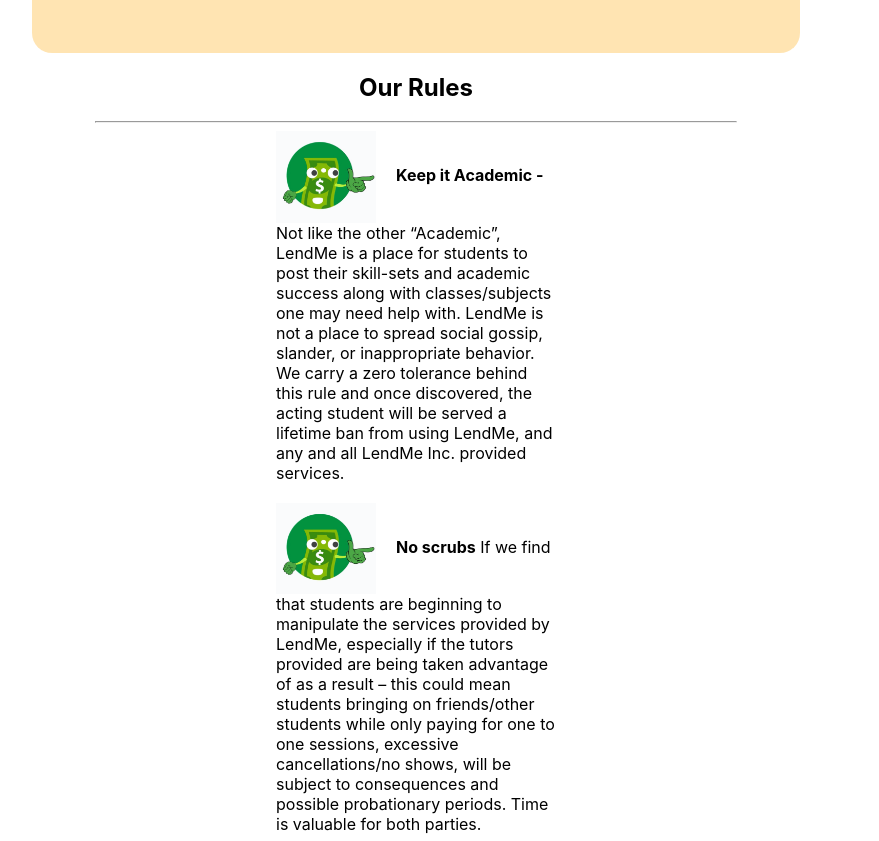
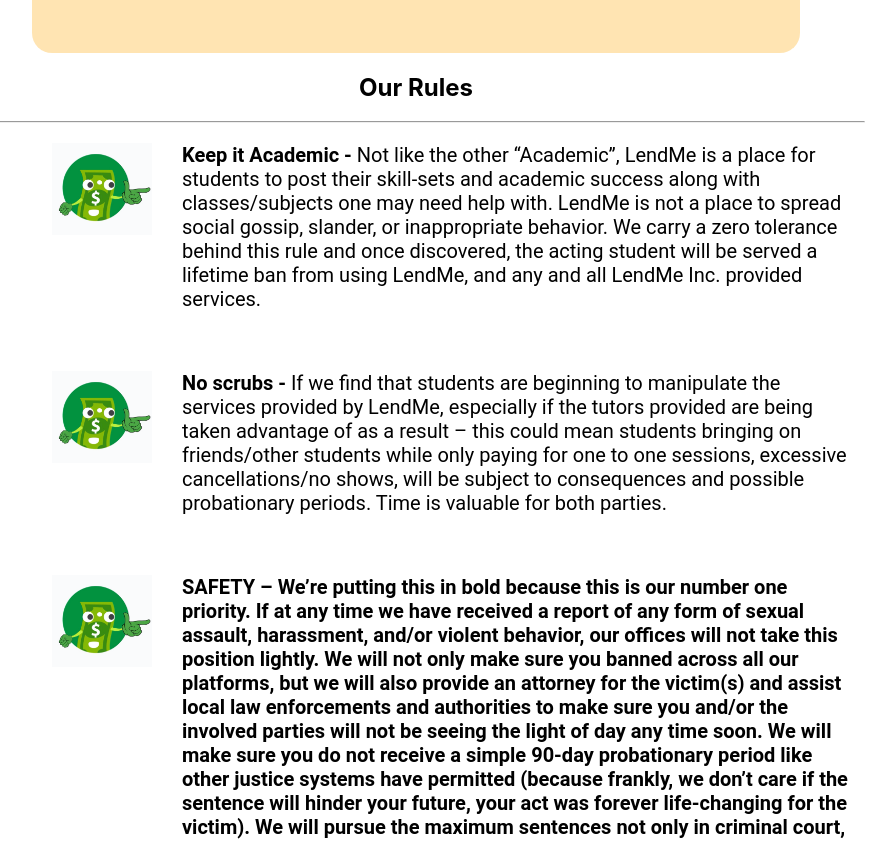
Before and after one commit to YohanesDemissie/react-redux, a React (Create React App) app in the folder react-redux/: page / in a window 1280 px wide. Shown: the part 1607-2448 px from the top of the page, without its empty margins (224-1103 px from the left). Built offline with nearby package versions, Linux system fonts and the light colour scheme.

Commit message:
committing final touches on styling and spcing

```diff
--- a/react-redux/src/App.css
+++ b/react-redux/src/App.css
@@ -154,10 +154,15 @@
 }
 
 .landingSubFooter{
-  margin-left: 500px;
-  margin-right: 500px;
-  /* text-align: center;  */
+  margin-left: 20%;
+  /*margin-right: 20%; */
 
+}
+
+.rulesText{
+  text-align: left;
+  margin-left: 150px;
+  word-wrap: break-word;
 }
 
 .footer-comp{
--- a/react-redux/src/Landing.js
+++ b/react-redux/src/Landing.js
@@ -74,27 +74,32 @@
 
       <div className="landingSubFooter">
           <img src={moneyIcon} alt="money icon" style={moneyIconStyle} />
+          <p className="rulesText">
             <b>Keep it Academic -</b> Not like the other “Academic”, LendMe is a place for students to post their skill-sets
             and academic success along with classes/subjects one may need help with. LendMe is not a place to
             spread social gossip, slander, or inappropriate behavior. We carry a zero tolerance behind this rule and
             once discovered, the acting student will be served a lifetime ban from using LendMe, and any and all
             LendMe Inc. provided services.
+          </p>
       </div>
       <br />
 
         <section className="landingSubFooter">
           <img src={moneyIcon} alt="money icon" style={moneyIconStyle} />
-          <b>No scrubs</b> If we find that students are beginning to manipulate the services provided by LendMe,
+          <p className="rulesText">
+            <b>No scrubs -</b> If we find that students are beginning to manipulate the services provided by LendMe,
             especially if the tutors provided are being taken advantage of as a result – this could mean students
             bringing on friends/other students while only paying for one to one sessions, excessive cancellations/no
             shows, will be subject to consequences and possible probationary periods. Time is valuable for both
             parties.
+          </p>
       </section>
         <br />
 
 
         <section className="landingSubFooter">
           <img src={moneyIcon} alt="money icon" style={moneyIconStyle}/>
+          <p className="rulesText">
             <b>SAFETY – We’re putting this in bold because this is our number one priority. If at any time we have
             received a report of any form of sexual assault, harassment, and/or violent behavior, our offices will
             not take this position lightly. We will not only make sure you banned across all our platforms, but we
@@ -105,6 +110,7 @@
             life-changing for the victim). We will pursue the maximum sentences not only in criminal court, but
             also in civil court in pursuit of restitution. WE-DON’T-PLAY-PERIOD.
             </b>
+          </p>
         </section>
         <br />
 
@@ -148,15 +154,16 @@
 },
 
 moneyIconStyle ={
-  width: 100,
-  textAlign: 'center',
-  overFlow: 'auto',
+  float: 'left',
+  width: '100px',
+  marginLeft: 20,
+  // overFlow: 'auto',
   verticalAlign: 'middle',
-  marginRight: 20
+  // marginRight: 20
 },
 
 hrStyle = {
-  width: '50%'
+  width: '70%'
 },
 
 appStores = {
--- a/react-redux/src/components/Mission.js
+++ b/react-redux/src/components/Mission.js
@@ -109,7 +109,6 @@
     float: 'right',
     width: '200px',
     marginLeft: 20,
-    wordWrap: 'break-word',
 
   },
 
```
Lines whose indentation alone changed are shown as unchanged.
